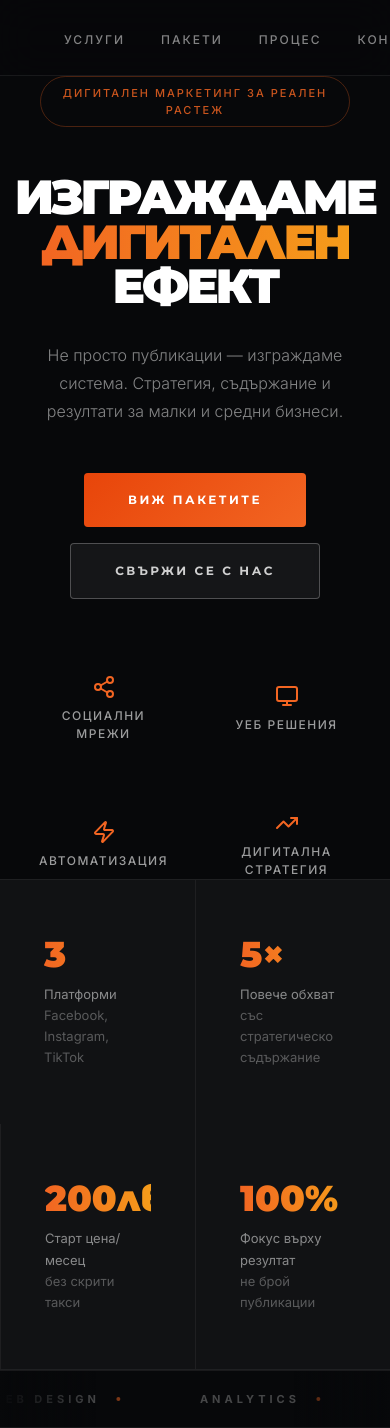
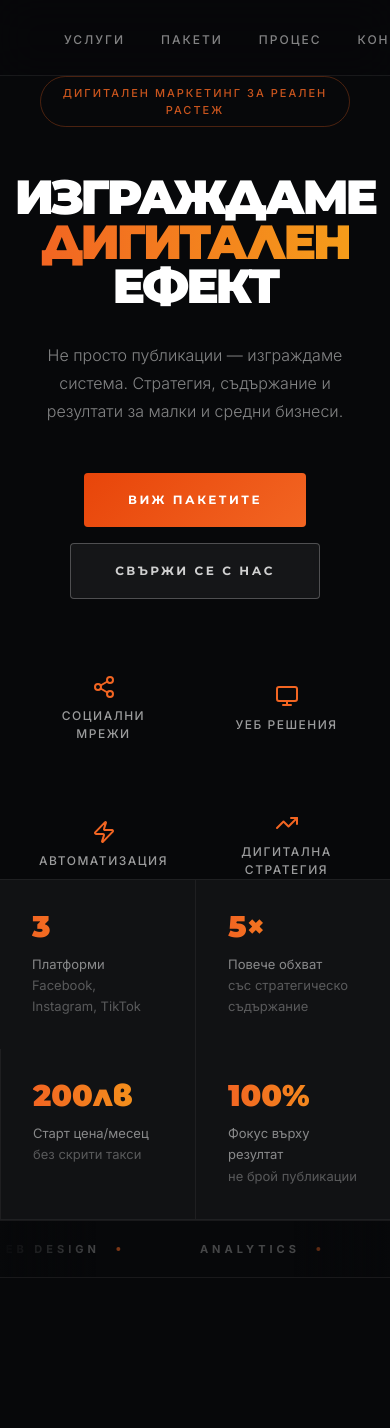
Before and after one commit to emobugs/digital-effect, a Next.js app: page / in a window 390 px wide. After the commit the page ends 1278 px from the top, so only its background shows below. Built offline with nearby package versions, Linux system fonts and the light colour scheme.

Commit message:
add stats section

```diff
--- a/src/components/sections/Stats.tsx
+++ b/src/components/sections/Stats.tsx
@@ -47,7 +47,7 @@ function StatCell({
 		<motion.div
 			ref={ref}
 			variants={container}
-			className="relative bg-dark-surface px-11 py-14 overflow-hidden group"
+			className="relative bg-dark-surface md:px-11 md:py-19 p-8 overflow-hidden group"
 		>
 			{/* Gradient top line — анимира се при влизане във viewport */}
 			<motion.div
@@ -56,8 +56,8 @@ function StatCell({
 			/>
 
 			<div
-				className="font-display  font-black text-gradient leading-none"
-				style={{ fontSize: "clamp(36px, 4.5vw, 66px)" }}
+				className="font-display font-black text-gradient leading-none"
+				style={{ fontSize: "clamp(30px, 4.5vw, 66px)" }}
 			>
 				{value}
 				{suffix}
```
